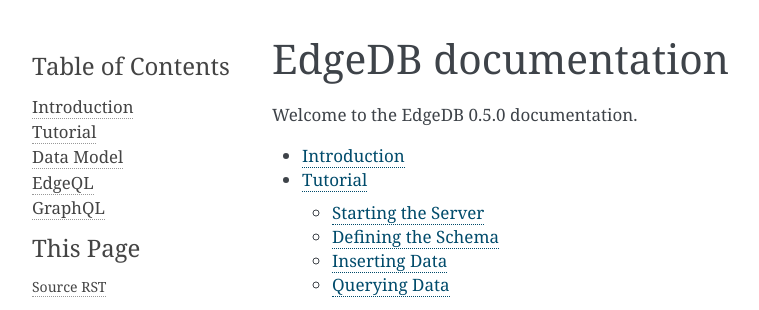
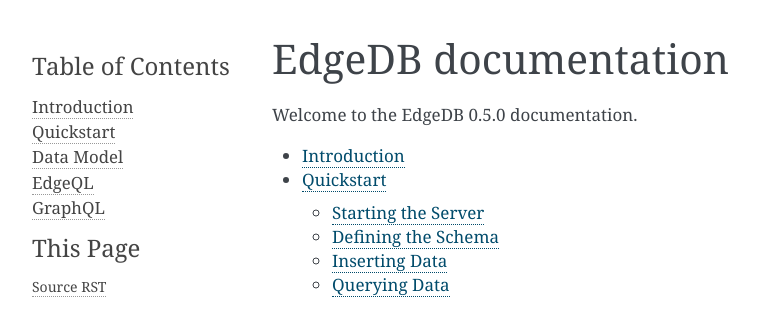
Before and after one commit to fmoor/edgedb-docs, a Sphinx documentation site: the page built from doc/index.rst, in a window 1280 px wide and 900 px high. Shown: the top 310 px of the window, without its empty margins (148-907 px from the left). Built offline with Sphinx 7.4.7, drawn with Linux system fonts in a browser that asks for light colours.

Commit message:
Rename Tutorial to Quickstart

```diff
--- a/doc/index.rst
+++ b/doc/index.rst
@@ -14,7 +14,7 @@
     :includehidden:
 
     intro
-    tutorial/basic
+    quickstart
     datamodel/__toc__
     edgeql/__toc__
     graphql/index
--- a/doc/tutorial/basic.rst
+++ b/doc/quickstart.rst
@@ -1,6 +1,6 @@
-========
-Tutorial
-========
+==========
+Quickstart
+==========
 
 Starting the Server
 ===================
```
